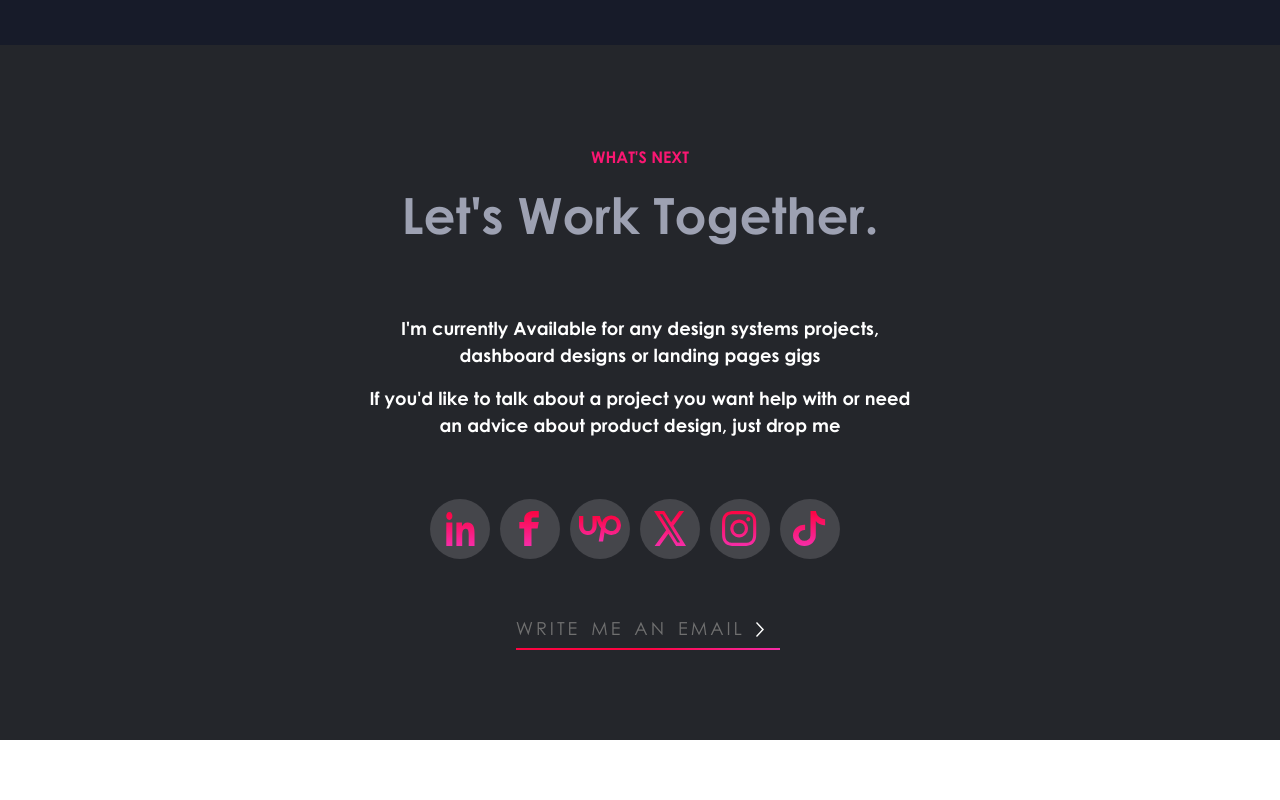
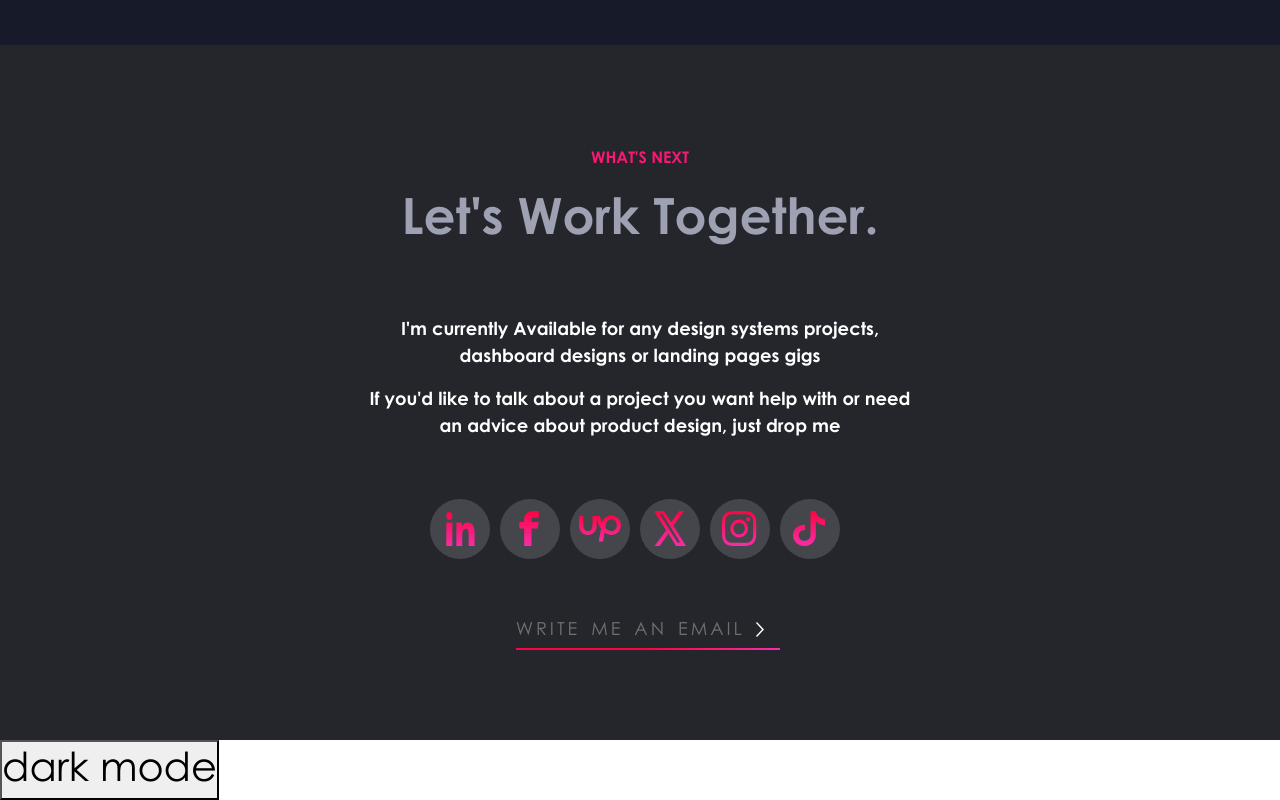
Before and after one commit to Hamza-Noah/Islam-Project, a React (Vite) app: page / in a window 1280 px wide. Shown: the part 3869-4669 px from the top of the page. Before the commit the page ends 4609 px from the top, so only its background shows below. Built offline with nearby package versions, Linux system fonts and the light colour scheme.

Commit message:
setting up theme changer

```diff
--- a/src/App.jsx
+++ b/src/App.jsx
@@ -37,12 +37,12 @@ function App() {
         <About />
         <WhatNext />
       </section>
-      {/* <button
+      <button
         className="change-theme"
         onClick={() => dispatch(changeThemeToDark())}
       >
         <h1>dark mode</h1>
-      </button> */}
+      </button>
     </>
   );
 }
--- /dev/null
+++ b/src/components/ThemeChanger/index.jsx
@@ -0,0 +1,3 @@
+import ThemeChanger from "./ThemeChanger";
+
+export default ThemeChanger;
```
Also changed, not shown: src/components/ThemeChanger/ThemeChanger.jsx (added, +7 -0 lines).
